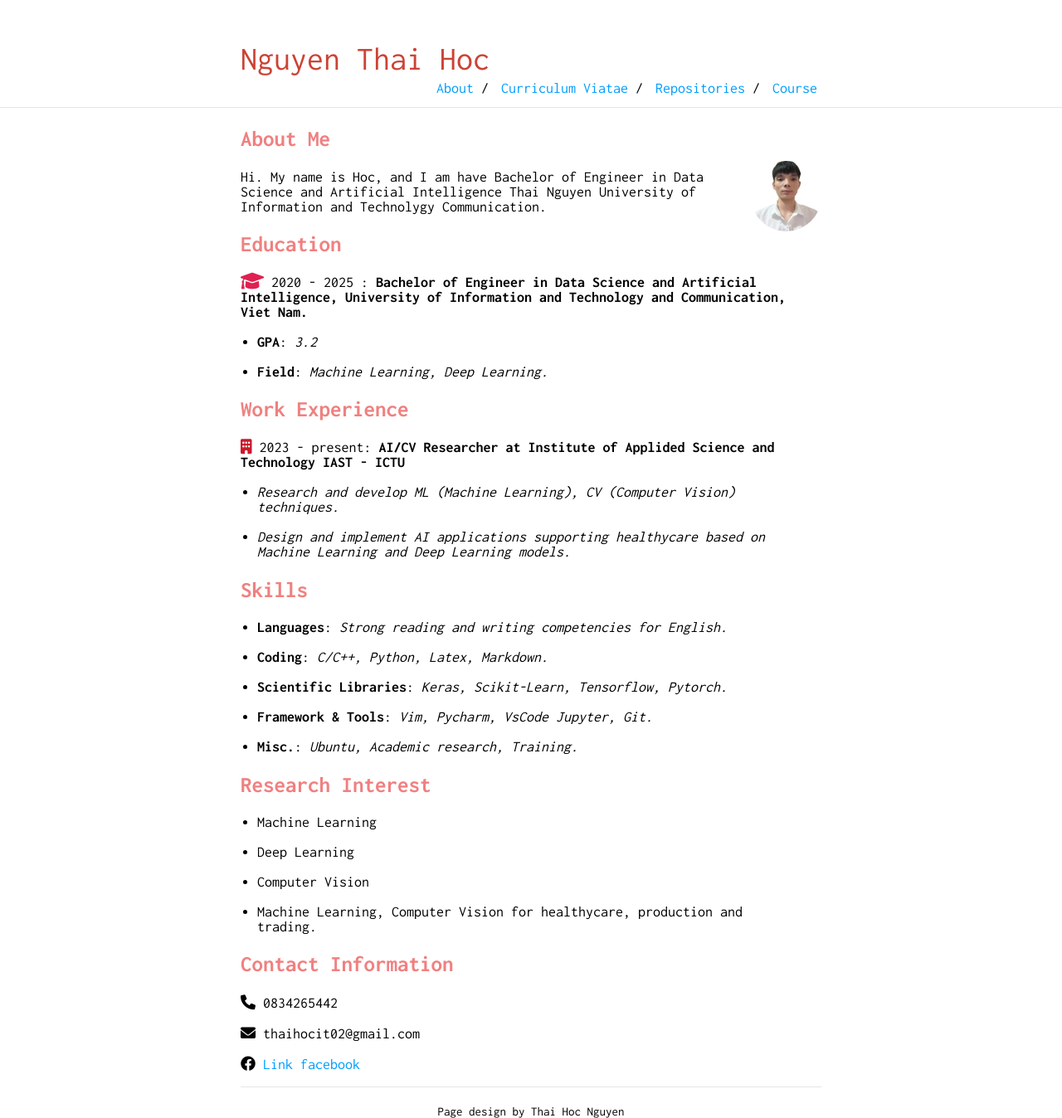
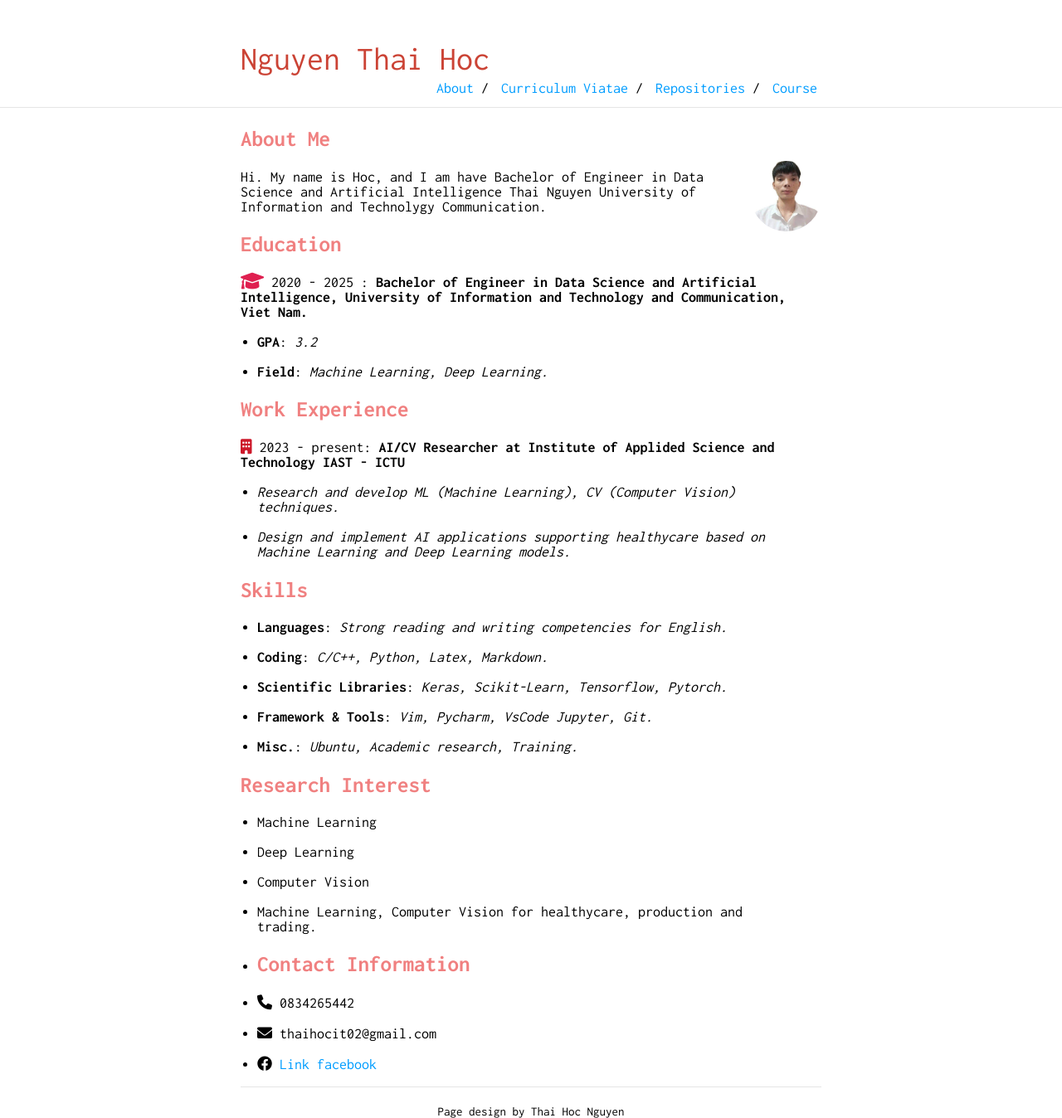
Before and after one commit to nguyenthaihoc02/About-Me, a Jekyll site: the page built from index.md, in a window 1280 px wide. Shown: the whole page at 83% size. Built offline with Jekyll 4.4.1, drawn with Linux system fonts in a browser that asks for light colours.

Commit message:
update file

```diff
--- a/index.md
+++ b/index.md
@@ -47,10 +47,10 @@ Hi. My name is Hoc, and I am have Bachelor of Engineer in Data Science and Artif
 
 * Machine Learning, Computer Vision for healthycare, production and trading.
 
-<h2 style="color: #F08080;">Contact Information</h2>
+* <h2 style="color: #F08080;">Contact Information</h2>
 
-<i class="fa-solid fa-phone"></i> 0834265442
+* <i class="fa-solid fa-phone"></i> 0834265442
 
-<i class="fa-solid fa-envelope"></i> thaihocit02@gmail.com
+* <i class="fa-solid fa-envelope"></i> thaihocit02@gmail.com
 
-<i class="fa-brands fa-facebook"></i> [Link facebook](https://www.facebook.com/NguyenThaiHoc.IT)
+* <i class="fa-brands fa-facebook"></i> [Link facebook](https://www.facebook.com/NguyenThaiHoc.IT)
```
